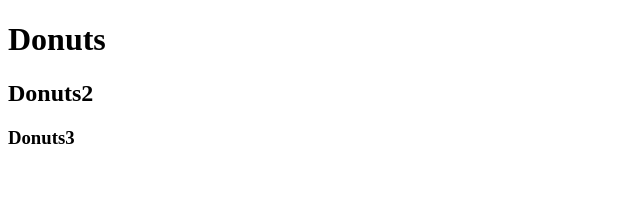
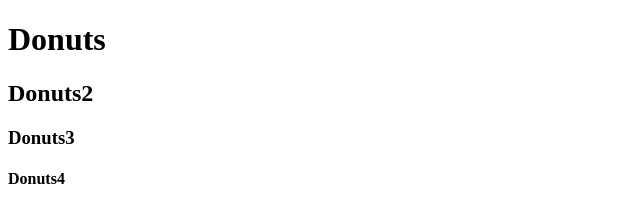
Before and after one commit to stewlove/donut-, a plain HTML site: page index.html in a window 1280 px wide. Shown: the full height of the page, 0-640 px from the left. Drawn offline with Linux system fonts and the light colour scheme.

Commit message:
Added h4

```diff
--- a/index.html
+++ b/index.html
@@ -11,5 +11,6 @@
     <h1>Donuts</h1>
     <h2>Donuts2</h2>
     <h3>Donuts3</h3>
+    <h4>Donuts4</h4>
 </body>
 </html>
```
